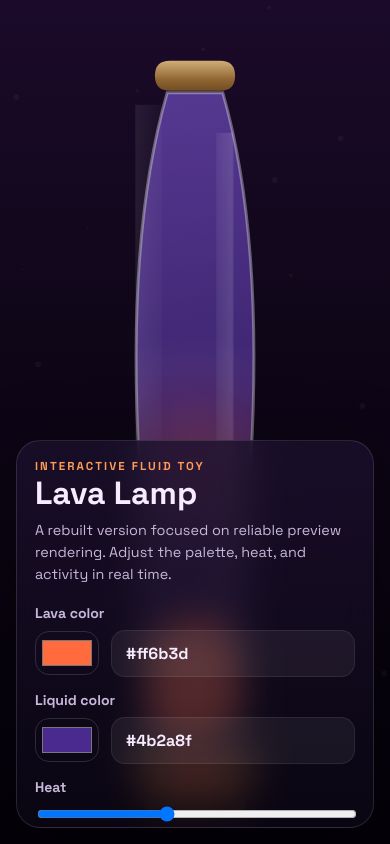
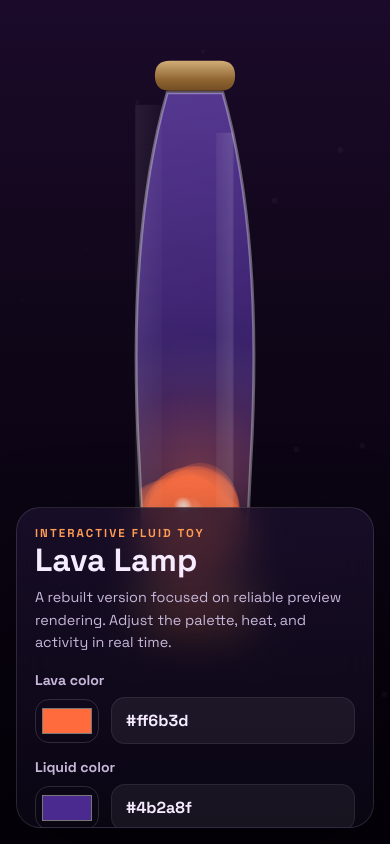
Before and after one commit to joseb33w/lava-lamp-simulator, a plain HTML site: page index.html in a window 390 px wide. Drawn offline with Linux system fonts and the light colour scheme; animation ran at ten frames a second.

Commit message:
Fix mobile overlap and reduce control/background lag in lava lamp preview

```diff
--- a/app.js
+++ b/app.js
@@ -39,7 +39,9 @@
       lavaColor: lavaColorInput ? lavaColorInput.value : '#ff6b3d',
       liquidColor: liquidColorInput ? liquidColorInput.value : '#4b2a8f',
       blobs: [],
-      animationFrame: null
+      animationFrame: null,
+      lastFrameTime: 0,
+      backgroundDots: []
     }
 
     function showError(message) {
@@ -77,21 +79,33 @@
       try {
         state.width = window.innerWidth || document.documentElement.clientWidth || 800
         state.height = window.innerHeight || document.documentElement.clientHeight || 600
-        state.dpr = Math.max(1, window.devicePixelRatio || 1)
+        state.dpr = Math.min(2, Math.max(1, window.devicePixelRatio || 1))
         canvas.width = Math.max(1, Math.floor(state.width * state.dpr))
         canvas.height = Math.max(1, Math.floor(state.height * state.dpr))
         canvas.style.width = `${state.width}px`
         canvas.style.height = `${state.height}px`
         ctx.setTransform(state.dpr, 0, 0, state.dpr, 0, 0)
+        buildBackgroundDots()
       } catch (e) {
         showError(`Resize error: ${e.message}`)
       }
     }
 
+    function buildBackgroundDots() {
+      state.backgroundDots = Array.from({ length: 18 }, (_, i) => ({
+        x: (i * 137.31) % Math.max(1, state.width),
+        y: (i * 89.17) % Math.max(1, state.height),
+        r: (i % 3) + 1,
+        speed: 10 + (i % 5) * 6
+      }))
+    }
+
     function getLampMetrics() {
       const cx = state.width * 0.5
       const topY = state.height * 0.11
-      const bottomY = state.height * 0.89
+      const panelOnMobile = state.width <= 720
+      const reservedBottom = panelOnMobile ? Math.min(state.height * 0.26, 180) : 0
+      const bottomY = Math.min(state.height * 0.78, state.height - reservedBottom - 78)
       const bodyWidth = Math.min(320, state.width * 0.34)
       const neckWidth = bodyWidth * 0.42
       const baseWidth = bodyWidth * 0.7
@@ -207,12 +221,12 @@
       ctx.fillStyle = bg
       ctx.fillRect(0, 0, state.width, state.height)
 
-      for (let i = 0; i < 28; i += 1) {
-        const x = (i * 137.31) % state.width
-        const y = (i * 89.17 + state.time * 2) % state.height
-        ctx.fillStyle = 'rgba(255,255,255,0.04)'
+      for (let i = 0; i < state.backgroundDots.length; i += 1) {
+        const dot = state.backgroundDots[i]
+        const y = (dot.y + state.time * dot.speed) % Math.max(1, state.height + 24)
+        ctx.fillStyle = 'rgba(255,255,255,0.035)'
         ctx.beginPath()
-        ctx.arc(x, y, (i % 3) + 1, 0, Math.PI * 2)
+        ctx.arc(dot.x, y - 12, dot.r, 0, Math.PI * 2)
         ctx.fill()
       }
     }
@@ -352,16 +366,19 @@
       drawLampCaps()
     }
 
-    function drawFrame() {
-      state.time += 0.016
+    function drawFrame(deltaSeconds) {
+      state.time += deltaSeconds
       drawBackground()
       updateBlobs()
       drawLamp()
     }
 
-    function render() {
+    function render(now) {
       try {
-        drawFrame()
+        if (!state.lastFrameTime) state.lastFrameTime = now
+        const deltaMs = Math.min(32, now - state.lastFrameTime)
+        state.lastFrameTime = now
+        drawFrame(deltaMs / 1000)
       } catch (e) {
         showError(`Render error: ${e.message}`)
       }
@@ -445,7 +462,7 @@
         bindEvents()
         syncLabels()
         ensureBlobCount()
-        render()
+        render(0)
       } catch (e) {
         showError(`Init error: ${e.message}`)
       }
--- a/styles.css
+++ b/styles.css
@@ -68,6 +68,8 @@ body {
   width: min(380px, calc(100vw - 32px));
   max-height: calc(100vh - max(32px, env(safe-area-inset-top) + env(safe-area-inset-bottom)));
   overflow: auto;
+  overscroll-behavior: contain;
+  -webkit-overflow-scrolling: touch;
   padding: 18px;
   border-radius: 24px;
   border: 1px solid var(--panel-border);
@@ -163,7 +165,8 @@ input[type="range"] {
     left: 16px;
     bottom: max(16px, env(safe-area-inset-bottom));
     width: auto;
-    max-height: min(46vh, 420px);
+    max-height: min(38vh, 340px);
+    padding-bottom: calc(18px + env(safe-area-inset-bottom));
   }
 
   .panel-copy {
```
